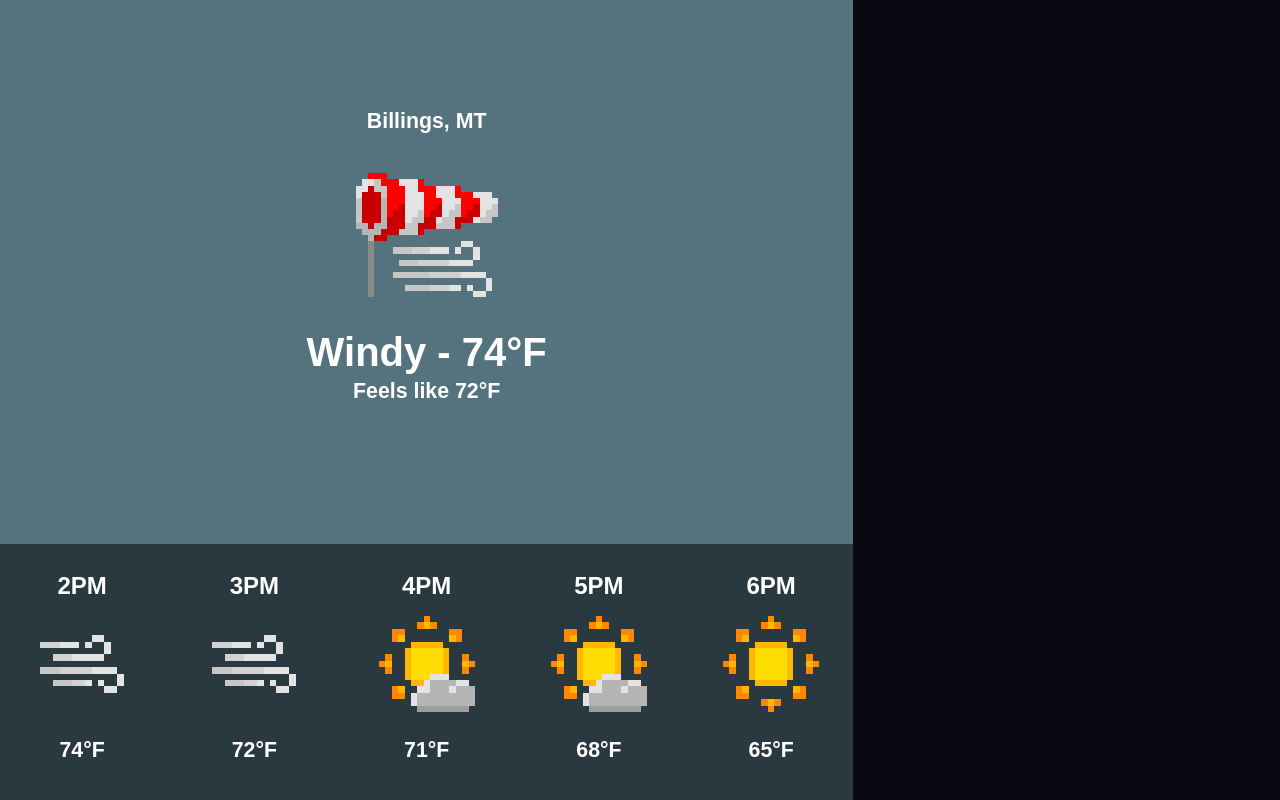
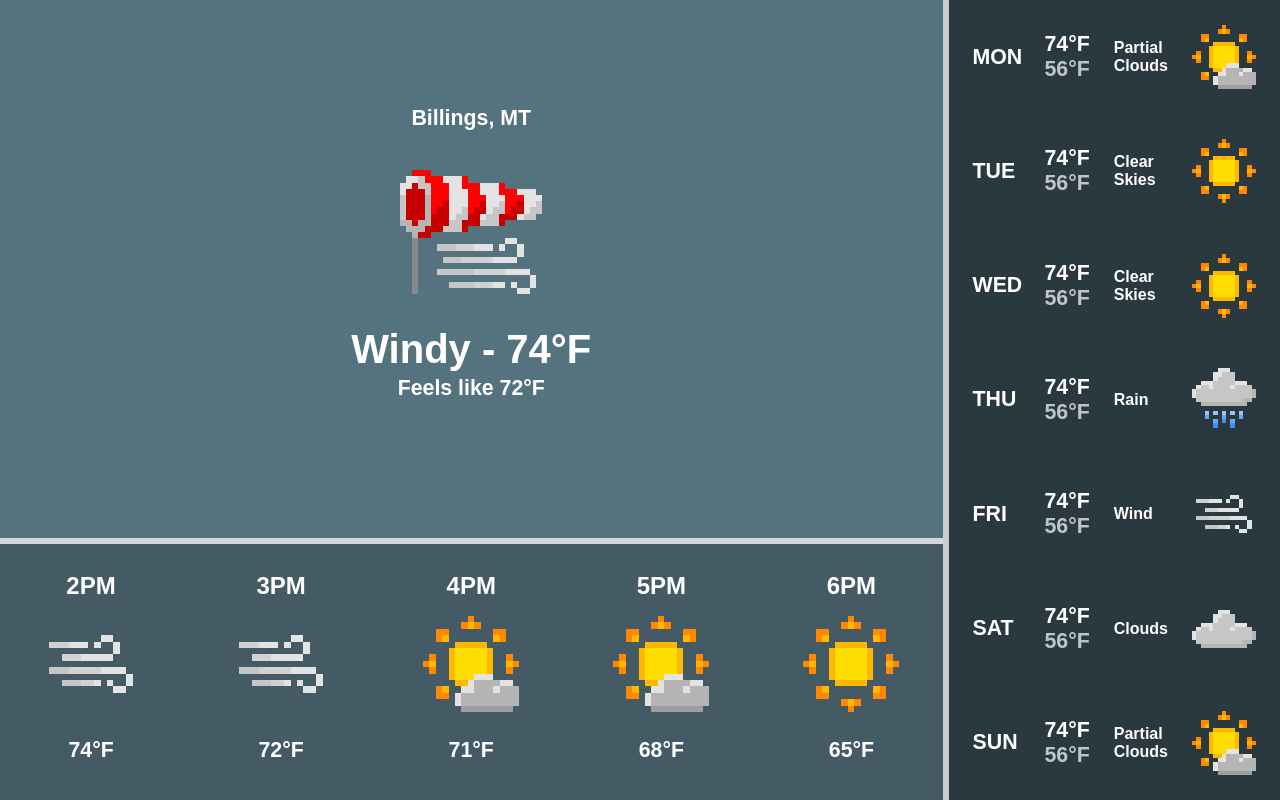
Before and after one commit to putmana/skygaze, a SvelteKit app: page / in a window 1280 px wide. Built offline with nearby package versions, Linux system fonts and the light colour scheme; a web font is replaced by a local one.

Commit message:
Laid out the forecast panel

```diff
--- a/src/app.scss
+++ b/src/app.scss
@@ -1,6 +1,6 @@
 body {
     color: white;
-    background-color: #121422;
+    background-color: #55727f;
     font-family: "pf-videotext", sans-serif;
     font-weight: 400;
     font-style: normal;
--- a/src/routes/+page.svelte
+++ b/src/routes/+page.svelte
@@ -48,7 +48,83 @@
             </div>
         </section>
         <section class="forecast">
-
+            <span>
+                <h2>MON</h2>
+                <div class="temps">
+                    <h3>74&degF</h3>
+                    <h3 class="min">56&degF</h3>
+                </div>
+                <h4>
+                    Partial Clouds
+                </h4>
+                <img src={ICON_PATH + "low_" + WeatherIcons.SUN_PARTIAL}>
+            </span>
+            <span>
+                <h2>TUE</h2>
+                <div class="temps">
+                    <h3>74&degF</h3>
+                    <h3 class="min">56&degF</h3>
+                </div>
+                <h4>
+                    Clear Skies
+                </h4>
+                <img src={ICON_PATH + "low_" + WeatherIcons.SUN_CLEAR}>
+            </span>
+            <span>
+                <h2>WED</h2>
+                <div class="temps">
+                    <h3>74&degF</h3>
+                    <h3 class="min">56&degF</h3>
+                </div>
+                <h4>
+                    Clear Skies
+                </h4>
+                <img src={ICON_PATH + "low_" + WeatherIcons.SUN_CLEAR}>
+            </span>
+            <span>
+                <h2>THU</h2>
+                <div class="temps">
+                    <h3>74&degF</h3>
+                    <h3 class="min">56&degF</h3>
+                </div>
+                <h4>
+                    Rain
+                </h4>
+                <img src={ICON_PATH + "low_" + WeatherIcons.RAIN_MODERATE}>
+            </span>
+            <span>
+                <h2>FRI</h2>
+                <div class="temps">
+                    <h3>74&degF</h3>
+                    <h3 class="min">56&degF</h3>
+                </div>
+                <h4>
+                    Wind
+                </h4>
+                <img src={ICON_PATH + "low_" + WeatherIcons.WIND}>
+            </span>
+            <span>
+                <h2>SAT</h2>
+                <div class="temps">
+                    <h3>74&degF</h3>
+                    <h3 class="min">56&degF</h3>
+                </div>
+                <h4>
+                    Clouds
+                </h4>
+                <img src={ICON_PATH + "low_" + WeatherIcons.CLOUDS}>
+            </span>
+            <span>
+                <h2>SUN</h2>
+                <div class="temps">
+                    <h3>74&degF</h3>
+                    <h3 class="min">56&degF</h3>
+                </div>
+                <h4>
+                    Partial Clouds
+                </h4>
+                <img src={ICON_PATH + "low_" + WeatherIcons.SUN_PARTIAL}>
+            </span>
         </section>
     </div>
 </div>
@@ -103,13 +179,15 @@
             flex-direction: row;
             padding-top: 16px;
             padding-bottom: 16px;
-            background-color: rgba(0, 0, 0, 50%);
+            border-top: 6px solid rgba(255, 255, 255, 75%);
+            background-color: rgba(0, 0, 0, 20%);
             span {
                 flex: 1;
                 display: flex;
                 flex-direction: column;
                 gap: 4px;
                 align-items: center;
+
                 h2 {
                     font-size: 14pt;
                     margin: 12px;
@@ -128,6 +206,42 @@
         flex: 1;
         flex-direction: column;
         background-color: rgba(0, 0, 0, 50%);
+        border-left: 6px solid rgba(255, 255, 255, 75%);
+        span {
+            margin-left: 24px;
+            margin-right: 24px;
+            display: flex;
+            flex: 1;
+            align-items: center;
+
+            h2 {
+                font-size: 16pt;
+                min-width: 48px;
+                width: 48px;
+            }
+            img {
+                height: 48px;
+                width: 48px;
+            }
+            .temps {
+                display: flex;
+                flex-direction: column;
+                margin-left: 24px;
+                margin-right: 24px;
+                h3 {
+                    font-size: 16pt;
+                    margin: 0;
+                    &.min {
+                        opacity: 70%;
+                    }
+                }
+
+            }
+            h4 {
+                flex-grow: 1;
+                margin-right: 24px;
+            }
+        }
     }
 
     @media (min-width: style.$small) {
@@ -164,7 +278,7 @@
             width: 100vw;
         }
         .current {
-            flex: 1;
+            flex: 2;
             .hourly {
                 flex-direction: row;
 
@@ -179,7 +293,7 @@
     }
     @media (min-width: style.$xlarge) {
         .current {
-            flex: 2;
+            flex-grow: 1;
             .now {
                 img {
                     width: 192px;
@@ -198,12 +312,18 @@
 
                 img {
                     width: 96px;
-                    height: 96px
+                    height: 96px;
                 }
             }
         }
         .forecast {
-            flex: 1;
+            flex-grow: 0;
+            span {
+                img {
+                    height: 64px;
+                    width: 64px;
+                }
+            }
         }
     }
 
```
